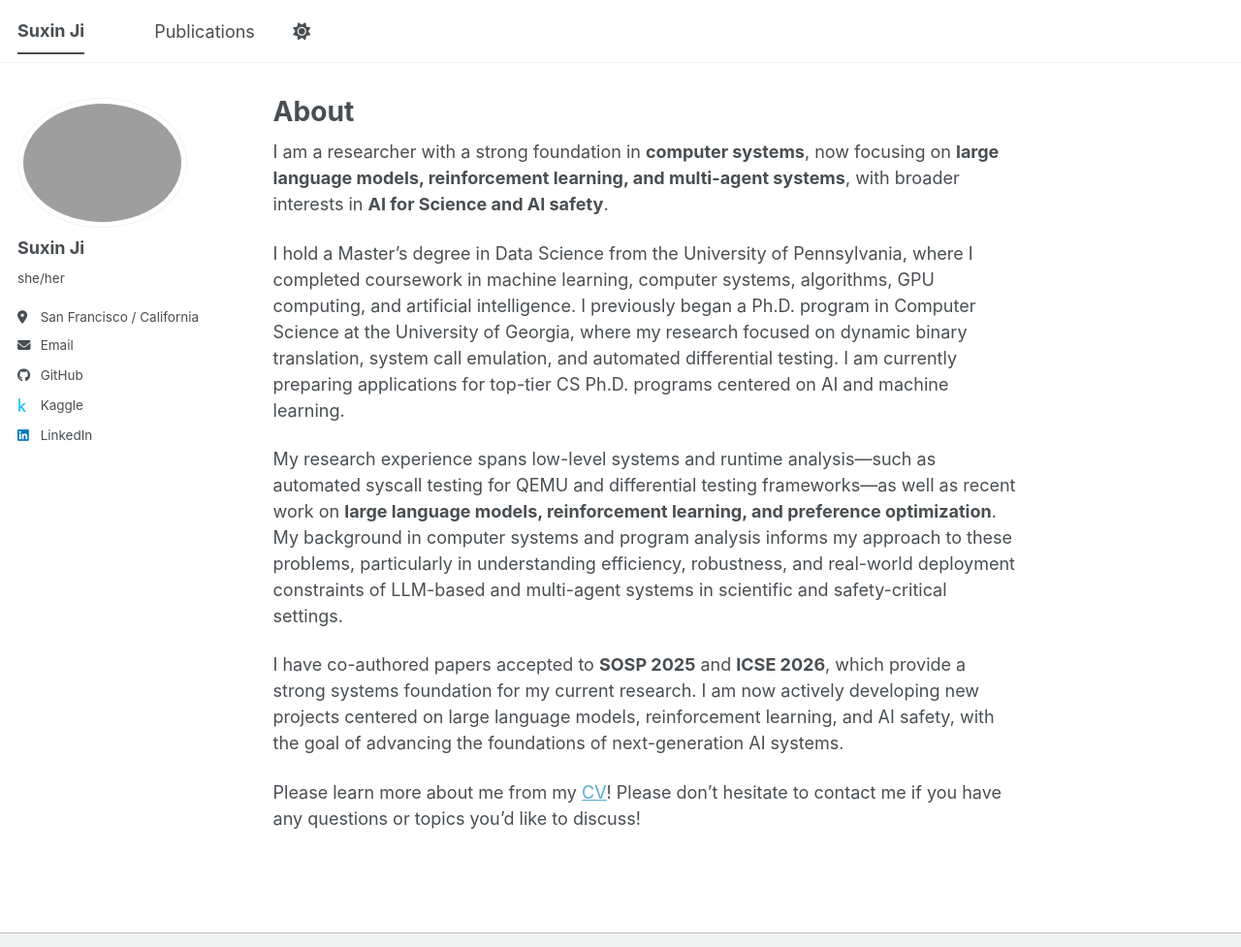
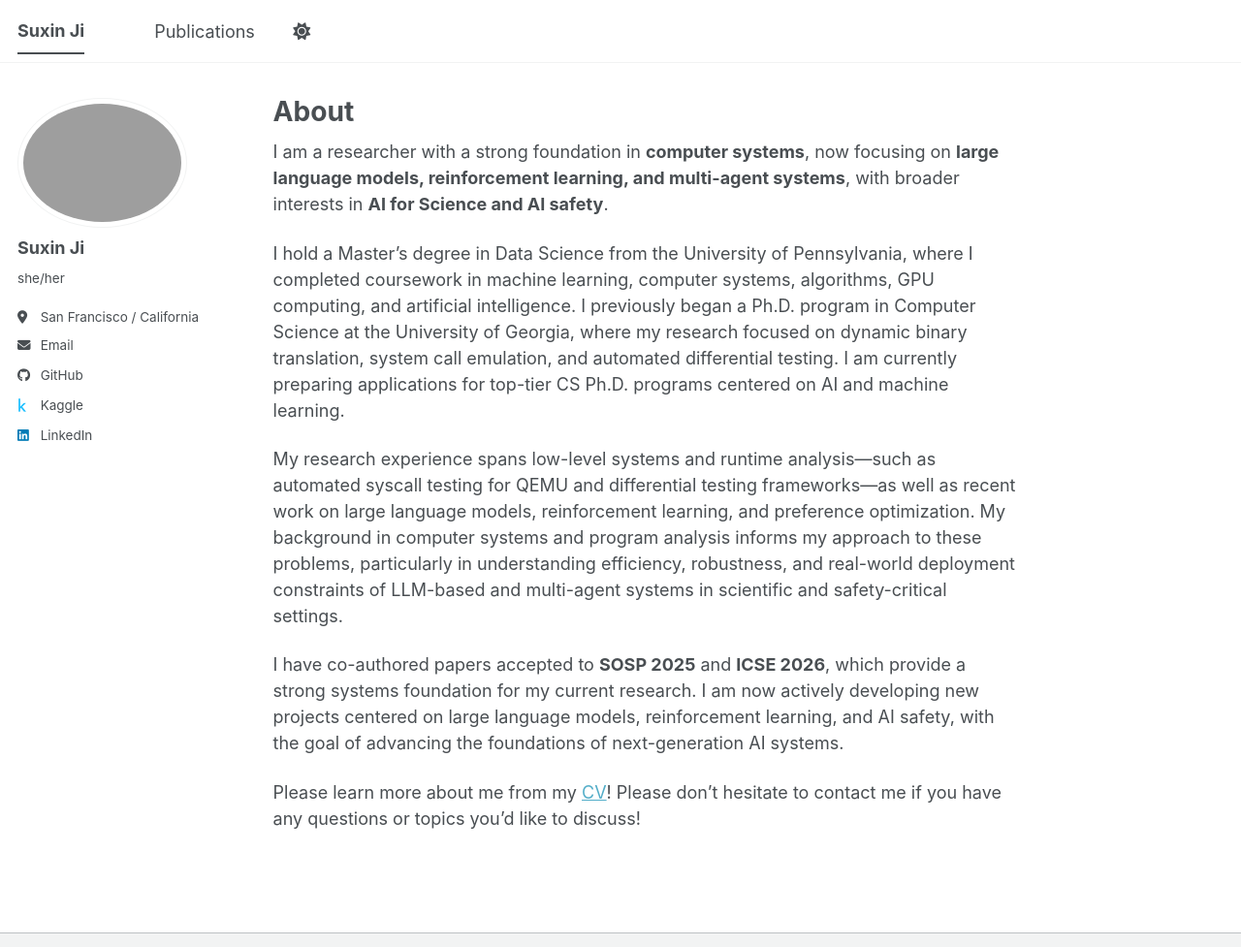
Before and after one commit to suxinji/suxinji.github.io, a Jekyll site: the page built from _pages/about.md, in a window 1280 px wide and 1099 px high, cut to the strip 0-977 px from the top of the window. Shown: the whole strip at 97% size. Built offline with Jekyll 4.4.1, drawn with Linux system fonts in a browser that asks for light colours; a script bundle is joined from its source files by our own code; library files that are not in the unit come from our copies.

```diff
--- a/_pages/about.md
+++ b/_pages/about.md
@@ -10,7 +10,7 @@ I am a researcher with a strong foundation in **computer systems**, now focusing
 
 I hold a Master’s degree in Data Science from the University of Pennsylvania, where I completed coursework in machine learning, computer systems, algorithms, GPU computing, and artificial intelligence. I previously began a Ph.D. program in Computer Science at the University of Georgia, where my research focused on dynamic binary translation, system call emulation, and automated differential testing. I am currently preparing applications for top-tier CS Ph.D. programs centered on AI and machine learning.
 
-My research experience spans low-level systems and runtime analysis—such as automated syscall testing for QEMU and differential testing frameworks—as well as recent work on **large language models, reinforcement learning, and preference optimization**. My background in computer systems and program analysis informs my approach to these problems, particularly in understanding efficiency, robustness, and real-world deployment constraints of LLM-based and multi-agent systems in scientific and safety-critical settings.
+My research experience spans low-level systems and runtime analysis—such as automated syscall testing for QEMU and differential testing frameworks—as well as recent work on large language models, reinforcement learning, and preference optimization. My background in computer systems and program analysis informs my approach to these problems, particularly in understanding efficiency, robustness, and real-world deployment constraints of LLM-based and multi-agent systems in scientific and safety-critical settings.
 
 I have co-authored papers accepted to **SOSP 2025** and **ICSE 2026**, which provide a strong systems foundation for my current research. I am now actively developing new projects centered on large language models, reinforcement learning, and AI safety, with the goal of advancing the foundations of next-generation AI systems.
 
```
